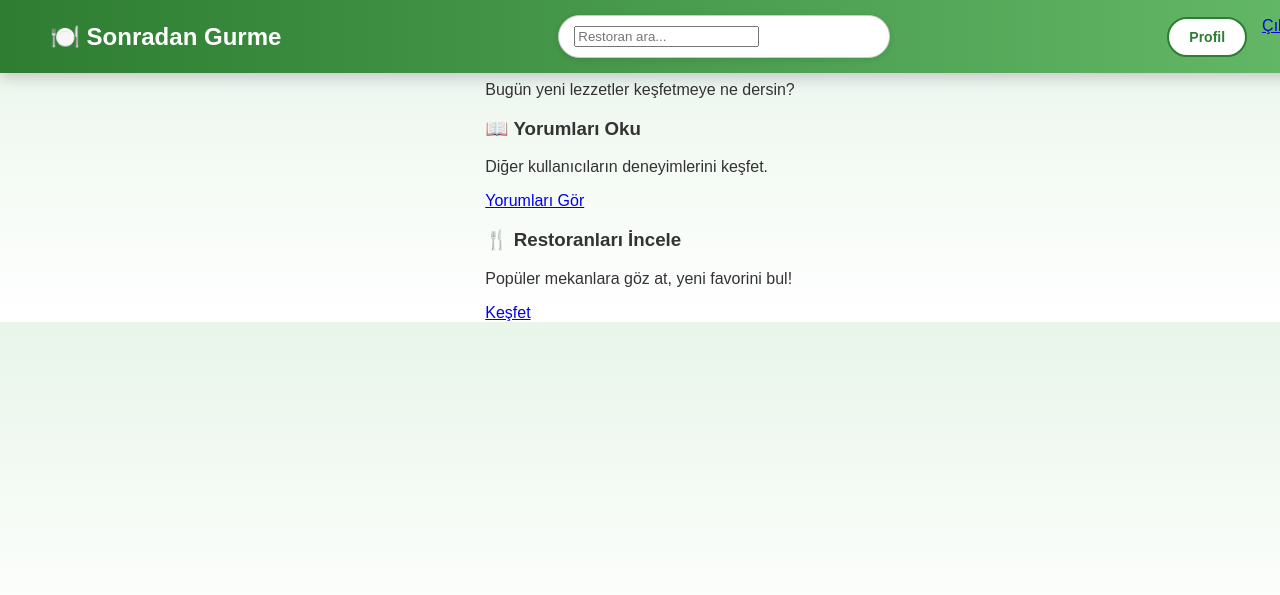
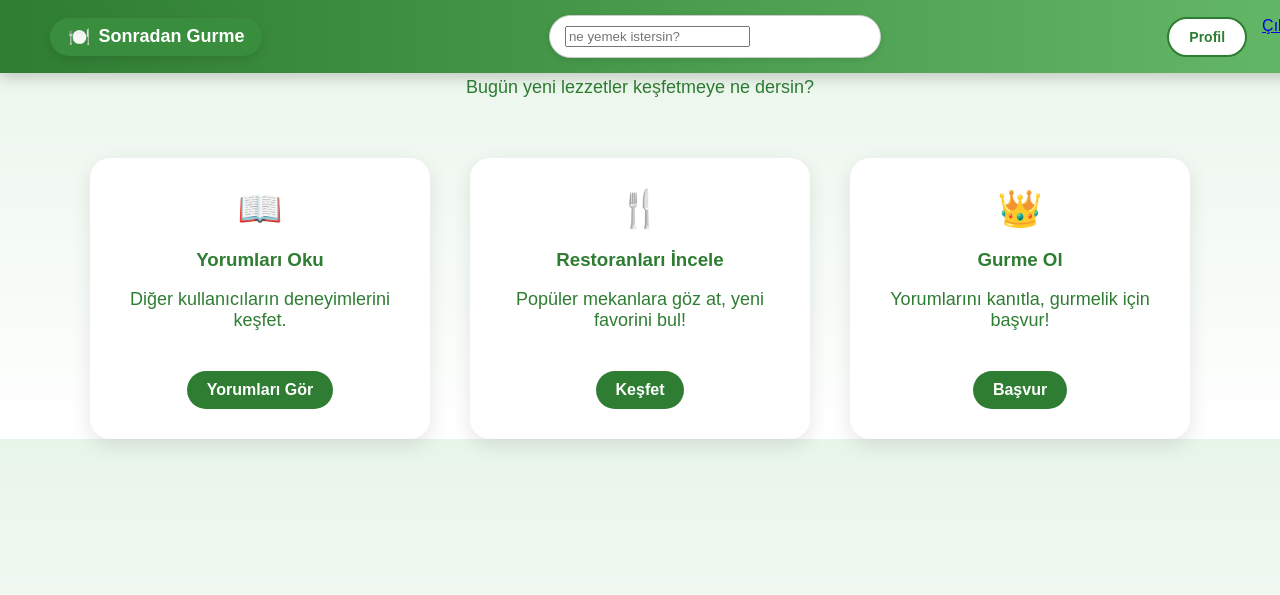
Before and after one commit to sude-tunc/Sonradan-Gurme, a Django app: page /sgapp/home/ in a window 1280 px wide. Shown: the top 595 px of the page. Run offline with Django 5.2, Linux system fonts and the light colour scheme; a user stored in the database is signed in.

Commit message:
kullanıcı sayfalarına kartlar ekledni ve navbar güncellendi

```diff
--- a/sgapp/urls.py
+++ b/sgapp/urls.py
@@ -1,5 +1,6 @@
 from django.urls import path
 from django.contrib.auth.views import LoginView
+from . import views
 from .views import (
     index,
     register,
@@ -13,6 +14,11 @@ urlpatterns = [
     path('', index, name='index'),  # Açılış sayfası
     path('register/', register, name='register'),  # Kayıt
     path('login/', LoginView.as_view(template_name='users/login.html'), name='login'),
+    path('yorumlar/', views.yorumlar_view, name='yorumlar'),  # 💥 Burası önemli!
+    path('restoranlar/', views.restoranlar_view, name='restoranlar'),  # bu satır önemli
+    path('gurme-basvuru/', views.gurme_basvuru_view, name='gurme_basvuru'),
+    path('home/', views.home_view, name='home'),
+
 
     path('redirect-login/', login_redirect_view, name='login_redirect'),  # Giriş sonrası yönlendirme
 
--- a/sgapp/views.py
+++ b/sgapp/views.py
@@ -72,3 +72,12 @@ def gurme_dashboard(request):
 @login_required
 def home_view(request):
     return render(request, 'home.html')
+
+def yorumlar_view(request):
+    return render(request, 'yorumlar.html')
+
+def restoranlar_view(request):
+    return render(request, 'restoranlar.html')  # restoranlar.html senin sayfa dosyanın ismi olacak
+
+def gurme_basvuru_view(request):
+    return render(request, 'gurme_basvuru.html')
--- a/static/css/styles.css
+++ b/static/css/styles.css
@@ -227,3 +227,161 @@ body {
         padding: 30px 20px;
     }
 }
+.navbar .logo {
+    display: inline-flex;
+    align-items: center;
+    gap: 8px;
+    background-color: #388e3c;
+    padding: 8px 18px;
+    border-radius: 30px;
+    font-size: 18px;
+    font-weight: bold;
+    color: white !important;
+    text-decoration: none;
+    transition: all 0.3s ease;
+    box-shadow: 0px 4px 10px rgba(0, 0, 0, 0.1);
+}
+
+.navbar .logo:hover {
+    background-color: #2e7d32;
+    transform: translateY(-2px);
+    color: white !important;
+}
+.card-container {
+    display: flex;
+    justify-content: center;
+    flex-wrap: wrap;
+    gap: 30px;
+    margin-top: 60px;
+}
+
+.home-card {
+    background-color: white;
+    padding: 30px;
+    border-radius: 20px;
+    box-shadow: 0px 6px 20px rgba(0, 0, 0, 0.1);
+    width: 280px;
+    text-align: center;
+    transition: transform 0.3s ease, box-shadow 0.3s ease;
+}
+
+.home-card:hover {
+    transform: translateY(-5px);
+    box-shadow: 0px 10px 25px rgba(0, 0, 0, 0.15);
+}
+
+.card-icon {
+    font-size: 36px;
+    margin-bottom: 15px;
+}
+
+.home-card h3 {
+    color: #2e7d32;
+    margin-bottom: 10px;
+}
+
+.home-card p {
+    color: #555;
+    margin-bottom: 15px;
+}
+
+.card-link {
+    display: inline-block;
+    background-color: #2e7d32;
+    color: white;
+    padding: 10px 20px;
+    border-radius: 20px;
+    text-decoration: none;
+    font-weight: bold;
+    transition: background-color 0.3s ease;
+}
+
+.card-link:hover {
+    background-color: #1b5e20;
+}
+.home-title {
+    font-size: 28px;
+    font-weight: 600;
+    color: #1b5e20;
+    margin-top: 120px;
+    margin-bottom: 40px;
+    text-shadow: 1px 1px 4px rgba(0, 0, 0, 0.1);
+    animation: fadeInDown 0.6s ease-in-out;
+}
+
+/* Basit fade + slide animasyonu */
+@keyframes fadeInDown {
+    from {
+        opacity: 0;
+        transform: translateY(-20px);
+    }
+    to {
+        opacity: 1;
+        transform: translateY(0);
+    }
+}
+.dashboard-container h1 {
+    font-size: 32px;
+    color: #1b5e20;
+    margin-bottom: 10px;
+    text-align: center;
+}
+
+.dashboard-container p {
+    font-size: 18px;
+    color: #2e7d32;
+    margin-bottom: 40px;
+    text-align: center;
+}
+
+.card-container {
+    display: flex;
+    gap: 40px;
+    justify-content: center;
+    flex-wrap: wrap;
+}
+
+.card {
+    background-color: white;
+    border-radius: 20px;
+    padding: 30px;
+    width: 300px;
+    box-shadow: 0 8px 20px rgba(0,0,0,0.1);
+    transition: transform 0.3s ease, box-shadow 0.3s ease;
+    text-align: center;
+}
+
+.card:hover {
+    transform: translateY(-5px);
+    box-shadow: 0 12px 25px rgba(0,0,0,0.15);
+}
+
+.card-icon {
+    font-size: 36px;
+    margin-bottom: 10px;
+}
+
+.card h3 {
+    font-size: 22px;
+    color: #2e7d32;
+    margin-bottom: 10px;
+}
+
+.card p {
+    color: #555;
+    margin-bottom: 20px;
+}
+
+.card .btn {
+    background-color: #2e7d32;
+    color: white;
+    padding: 10px 20px;
+    border-radius: 25px;
+    font-weight: bold;
+    text-decoration: none;
+    transition: background-color 0.3s ease;
+}
+
+.card .btn:hover {
+    background-color: #1b5e20;
+}
--- a/templates/base.html
+++ b/templates/base.html
@@ -10,12 +10,15 @@
 <body>
 
     <!-- Navbar -->
- <!-- Navbar -->
     <nav class="navbar">
-    <div class="logo">🍽️ Sonradan Gurme</div>
+        <a href="{% url 'main_page' %}" class="logo">
+            🍽️ <span>Sonradan Gurme</span>
+        </a>
+
         <div class="search-box">
-        <input type="text" placeholder="Restoran ara...">
+            <input type="text" placeholder="ne yemek istersin?">
         </div>
+
         <div class="buttons">
             {% if request.path == "/" %}
                 <a href="{% url 'login' %}" class="btn">Giriş Yap</a>
@@ -32,9 +35,6 @@
         </div>
     </nav>
 
-
-
-
     {% block content %}
     {% endblock %}
 
--- a/templates/home.html
+++ b/templates/home.html
@@ -6,16 +6,25 @@
     <p>Bugün yeni lezzetler keşfetmeye ne dersin?</p>
 
     <div class="card-container">
-        <div class="card user-card">
-            <h3>📖 Yorumları Oku</h3>
+        <div class="home-card">
+            <div class="card-icon">📖</div>
+            <h3>Yorumları Oku</h3>
             <p>Diğer kullanıcıların deneyimlerini keşfet.</p>
-            <a href="#" class="btn user-btn">Yorumları Gör</a>
+            <a href="{% url 'yorumlar' %}" class="card-link">Yorumları Gör</a>
         </div>
 
-        <div class="card user-card">
-            <h3>🍴 Restoranları İncele</h3>
+        <div class="home-card">
+            <div class="card-icon">🍴</div>
+            <h3>Restoranları İncele</h3>
             <p>Popüler mekanlara göz at, yeni favorini bul!</p>
-            <a href="#" class="btn user-btn">Keşfet</a>
+            <a href="{% url 'restoranlar' %}" class="card-link">Keşfet</a>
+        </div>
+
+        <div class="home-card">
+            <div class="card-icon">👑</div>
+            <h3>Gurme Ol</h3>
+            <p>Yorumlarını kanıtla, gurmelik için başvur!</p>
+            <a href="{% url 'gurme_basvuru' %}" class="card-link">Başvur</a>
         </div>
     </div>
 </div>
--- a/templates/moderator_dashboard.html
+++ b/templates/moderator_dashboard.html
@@ -7,13 +7,15 @@
 
     <div class="card-container">
         <div class="card">
-            <h3>📥 Bekleyen Yorumlar</h3>
+            <div class="card-icon">📝</div>
+            <h3>Bekleyen Yorumlar</h3>
             <p>5 yorum inceleme bekliyor.</p>
             <a href="#" class="btn">Yorumları Gör</a>
         </div>
 
         <div class="card">
-            <h3>👥 Gurme Başvuruları</h3>
+            <div class="card-icon">🧑‍⚖️</div>
+            <h3>Gurme Başvuruları</h3>
             <p>2 yeni başvuru var.</p>
             <a href="#" class="btn">Başvuruları İncele</a>
         </div>
```
Also changed, not shown: db.sqlite3, 1 other file. Lines whose indentation alone changed are shown as unchanged.
